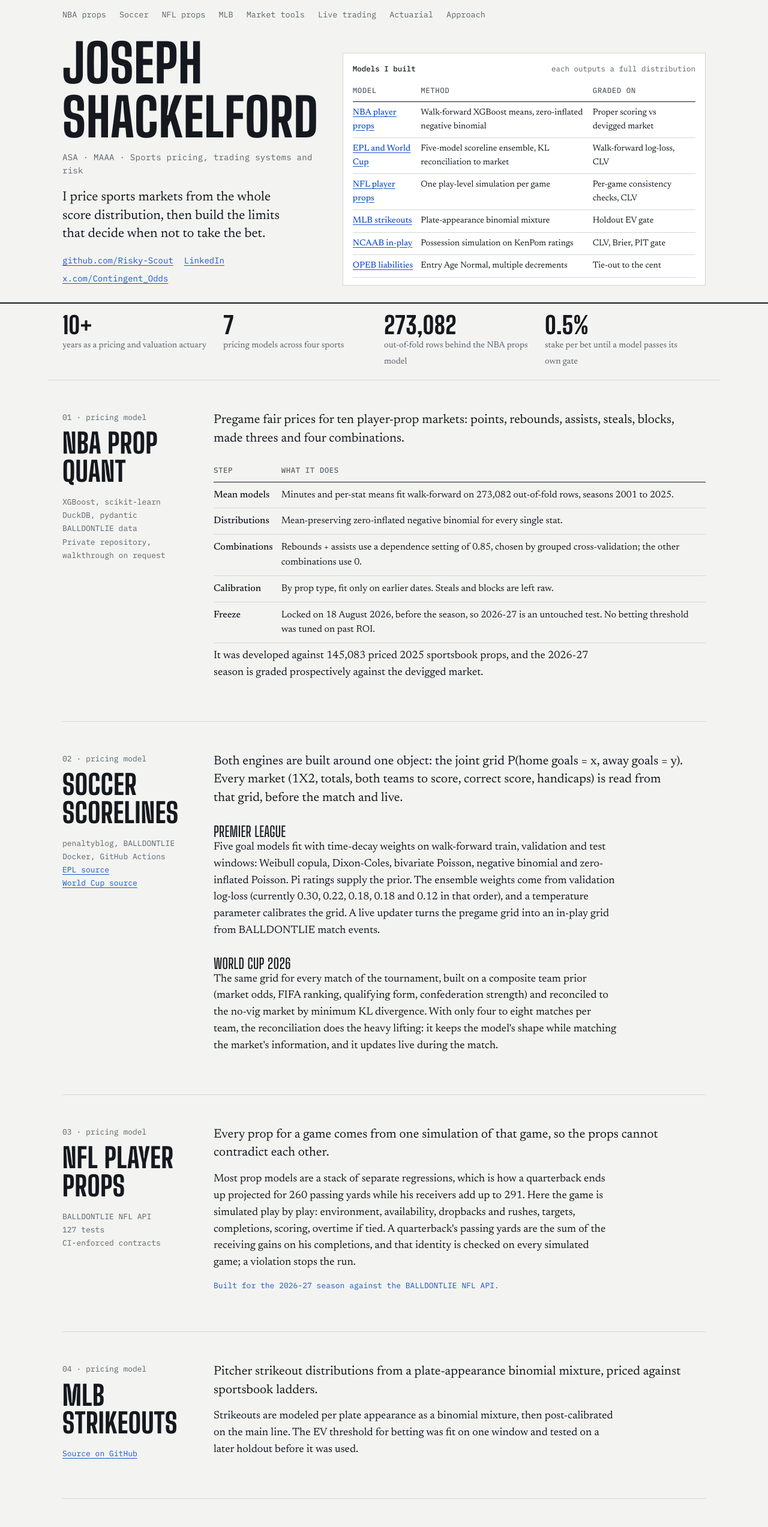
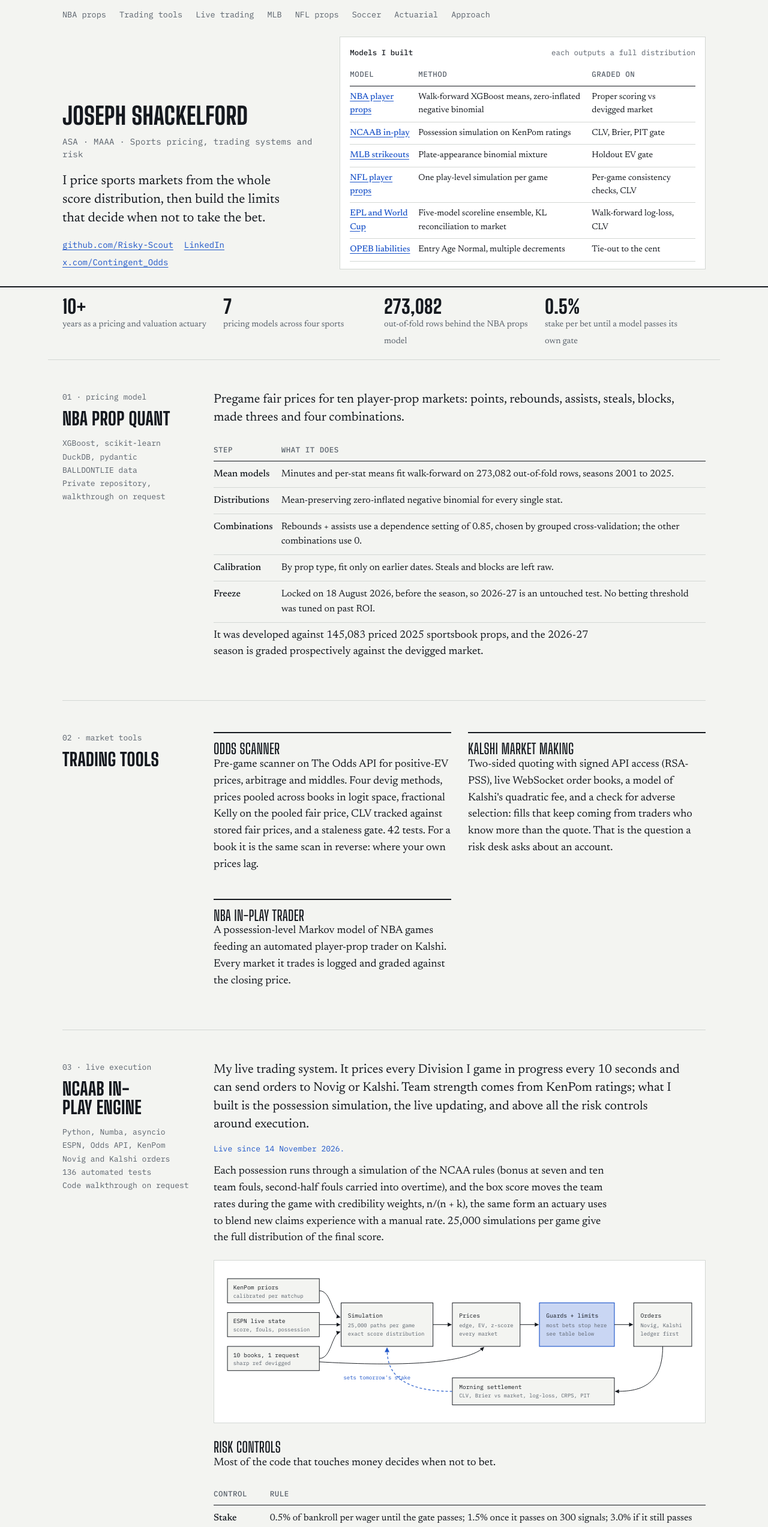
Before and after one commit to Risky-Scout/Risky-Scout.github.io, a plain HTML site: page index.html in a window 1280 px wide. Shown: the top 2545 px of the page at 60% size. Drawn offline with Linux system fonts and the light colour scheme.

Commit message:
Smaller headings; NBA, trading and live sections first

```diff
--- a/index.html
+++ b/index.html
@@ -57,8 +57,8 @@ a { color: var(--accent); text-underline-offset: 3px; }
 a:focus-visible, button:focus-visible { outline: 2px solid var(--accent); outline-offset: 3px; }
 .wrap { max-width: 1120px; margin: 0 auto; padding: 0 24px; }
 h1, h2, h3 { font-family: var(--display); font-weight: 800; letter-spacing: 0.01em; line-height: 1.02; text-wrap: balance; margin: 0; text-transform: uppercase; }
-h1 { font-size: clamp(48px, 7vw, 88px); }
-h2 { font-size: clamp(32px, 4vw, 46px); }
+h1 { font-size: clamp(30px, 3.4vw, 40px); white-space: nowrap; }
+h2 { font-size: clamp(24px, 2.4vw, 30px); }
 h3 { font-size: 24px; font-weight: 600; margin-top: 28px; }
 p { margin: 0 0 14px; max-width: 66ch; }
 .mono, td.num, .tag { font-family: var(--mono); font-variant-numeric: tabular-nums; }
@@ -84,7 +84,7 @@ header { padding: 40px 0 28px; border-bottom: 2px solid var(--ink); }
 
 .facts { display: grid; grid-template-columns: repeat(4, 1fr); gap: 0; border-bottom: 1px solid var(--rule); }
 .facts div { padding: 16px 18px 16px 0; }
-.facts b { display: block; font-family: var(--display); font-size: 40px; font-weight: 800; line-height: 1; }
+.facts b { display: block; font-family: var(--display); font-size: 32px; font-weight: 800; line-height: 1; }
 .facts span { font-size: 14.5px; color: var(--muted); }
 
 /* sections */
@@ -134,11 +134,11 @@ footer .links { margin-top: 10px; }
 <a class="skip" href="#main">Skip to content</a>
 <header style="padding-top:0">
   <div class="wrap"><nav class="site" aria-label="Sections">
-    <a href="#nba">NBA props</a><a href="#soccer">Soccer</a><a href="#nfl">NFL props</a><a href="#mlb">MLB</a><a href="#tools">Market tools</a><a href="#ncaab">Live trading</a><a href="#actuarial">Actuarial</a><a href="#approach">Approach</a>
+    <a href="#nba">NBA props</a><a href="#tools">Trading tools</a><a href="#ncaab">Live trading</a><a href="#mlb">MLB</a><a href="#nfl">NFL props</a><a href="#soccer">Soccer</a><a href="#actuarial">Actuarial</a><a href="#approach">Approach</a>
   </nav></div>
   <div class="wrap top">
     <div>
-      <h1>Joseph<br>Shackelford</h1>
+      <h1>Joseph Shackelford</h1>
       <div class="cred">ASA · MAAA · Sports pricing, trading systems and risk</div>
       <p class="thesis">I price sports markets from the whole score distribution, then build the limits that decide when not to take the bet.</p>
       <div class="links">
@@ -153,10 +153,10 @@ footer .links { margin-top: 10px; }
         <thead><tr><th>Model</th><th>Method</th><th>Graded on</th></tr></thead>
         <tbody>
           <tr><td><a href="#nba">NBA player props</a></td><td>Walk-forward XGBoost means, zero-inflated negative binomial</td><td>Proper scoring vs devigged market</td></tr>
+          <tr><td><a href="#ncaab">NCAAB in-play</a></td><td>Possession simulation on KenPom ratings</td><td>CLV, Brier, PIT gate</td></tr>
+          <tr><td><a href="#mlb">MLB strikeouts</a></td><td>Plate-appearance binomial mixture</td><td>Holdout EV gate</td></tr>
+          <tr><td><a href="#nfl">NFL player props</a></td><td>One play-level simulation per game</td><td>Per-game consistency checks, CLV</td></tr>
           <tr><td><a href="#soccer">EPL and World Cup</a></td><td>Five-model scoreline ensemble, KL reconciliation to market</td><td>Walk-forward log-loss, CLV</td></tr>
-          <tr><td><a href="#nfl">NFL player props</a></td><td>One play-level simulation per game</td><td>Per-game consistency checks, CLV</td></tr>
-          <tr><td><a href="#mlb">MLB strikeouts</a></td><td>Plate-appearance binomial mixture</td><td>Holdout EV gate</td></tr>
-          <tr><td><a href="#ncaab">NCAAB in-play</a></td><td>Possession simulation on KenPom ratings</td><td>CLV, Brier, PIT gate</td></tr>
           <tr><td><a href="#actuarial">OPEB liabilities</a></td><td>Entry Age Normal, multiple decrements</td><td>Tie-out to the cent</td></tr>
         </tbody>
       </table></div>
@@ -196,50 +196,10 @@ footer .links { margin-top: 10px; }
   </div>
 </section>
 
-<section id="soccer">
-  <div class="rail">
-    <span class="idx">02 · pricing model</span>
-    <h2>Soccer scorelines</h2>
-    <div class="meta">penaltyblog, BALLDONTLIE<br>Docker, GitHub Actions<br><a href="https://github.com/Risky-Scout/epl-odds-engine">EPL source</a><br><a href="https://github.com/Risky-Scout/worldcup2026-model">World Cup source</a></div>
-  </div>
-  <div>
-    <p class="lede">Both engines are built around one object: the joint grid P(home goals = x, away goals = y). Every market (1X2, totals, both teams to score, correct score, handicaps) is read from that grid, before the match and live.</p>
-    <h3>Premier League</h3>
-    <p>Five goal models fit with time-decay weights on walk-forward train, validation and test windows: Weibull copula, Dixon-Coles, bivariate Poisson, negative binomial and zero-inflated Poisson. Pi ratings supply the prior. The ensemble weights come from validation log-loss (currently 0.30, 0.22, 0.18, 0.18 and 0.12 in that order), and a temperature parameter calibrates the grid. A live updater turns the pregame grid into an in-play grid from BALLDONTLIE match events.</p>
-    <h3>World Cup 2026</h3>
-    <p>The same grid for every match of the tournament, built on a composite team prior (market odds, FIFA ranking, qualifying form, confederation strength) and reconciled to the no-vig market by minimum KL divergence. With only four to eight matches per team, the reconciliation does the heavy lifting: it keeps the model's shape while matching the market's information, and it updates live during the match.</p>
-  </div>
-</section>
-
-<section id="nfl">
-  <div class="rail">
-    <span class="idx">03 · pricing model</span>
-    <h2>NFL player props</h2>
-    <div class="meta">BALLDONTLIE NFL API<br>127 tests<br>CI-enforced contracts</div>
-  </div>
-  <div>
-    <p class="lede">Every prop for a game comes from one simulation of that game, so the props cannot contradict each other.</p>
-    <p>Most prop models are a stack of separate regressions, which is how a quarterback ends up projected for 260 passing yards while his receivers add up to 291. Here the game is simulated play by play: environment, availability, dropbacks and rushes, targets, completions, scoring, overtime if tied. A quarterback's passing yards are the sum of the receiving gains on his completions, and that identity is checked on every simulated game; a violation stops the run.</p>
-    <p class="status">Built for the 2026-27 season against the BALLDONTLIE NFL API.</p>
-  </div>
-</section>
-
-<section id="mlb">
-  <div class="rail">
-    <span class="idx">04 · pricing model</span>
-    <h2>MLB strikeouts</h2>
-    <div class="meta"><a href="https://github.com/Risky-Scout/mlb-odds-engine">Source on GitHub</a></div>
-  </div>
-  <div>
-    <p class="lede">Pitcher strikeout distributions from a plate-appearance binomial mixture, priced against sportsbook ladders.</p>
-    <p>Strikeouts are modeled per plate appearance as a binomial mixture, then post-calibrated on the main line. The EV threshold for betting was fit on one window and tested on a later holdout before it was used.</p>
-  </div>
-</section>
-
 <section id="tools">
   <div class="rail">
-    <span class="idx">05 · market tools</span>
-    <h2>Scanning, quoting, paper trading</h2>
+    <span class="idx">02 · market tools</span>
+    <h2>Trading tools</h2>
   </div>
   <div class="cols">
     <div class="card">
@@ -252,14 +212,14 @@ footer .links { margin-top: 10px; }
     </div>
     <div class="card">
       <h3>NBA in-play trader</h3>
-      <p>A possession-level Markov model of NBA games feeding an automated player-prop trader on Kalshi. It runs in paper mode and is graded on every market before any real stake goes in.</p>
+      <p>A possession-level Markov model of NBA games feeding an automated player-prop trader on Kalshi. Every market it trades is logged and graded against the closing price.</p>
     </div>
   </div>
 </section>
 
 <section id="ncaab">
   <div class="rail">
-    <span class="idx">06 · live execution</span>
+    <span class="idx">03 · live execution</span>
     <h2>NCAAB in-play engine</h2>
     <div class="meta">Python, Numba, asyncio<br>ESPN, Odds API, KenPom<br>Novig and Kalshi orders<br>136 automated tests<br>Code walkthrough on request</div>
   </div>
@@ -316,6 +276,46 @@ footer .links { margin-top: 10px; }
   </div>
 </section>
 
+<section id="mlb">
+  <div class="rail">
+    <span class="idx">04 · pricing model</span>
+    <h2>MLB strikeouts</h2>
+    <div class="meta"><a href="https://github.com/Risky-Scout/mlb-odds-engine">Source on GitHub</a></div>
+  </div>
+  <div>
+    <p class="lede">Pitcher strikeout distributions from a plate-appearance binomial mixture, priced against sportsbook ladders.</p>
+    <p>Strikeouts are modeled per plate appearance as a binomial mixture, then post-calibrated on the main line. The EV threshold for betting was fit on one window and tested on a later holdout before it was used.</p>
+  </div>
+</section>
+
+<section id="nfl">
+  <div class="rail">
+    <span class="idx">05 · pricing model</span>
+    <h2>NFL player props</h2>
+    <div class="meta">BALLDONTLIE NFL API<br>127 tests<br>CI-enforced contracts</div>
+  </div>
+  <div>
+    <p class="lede">Every prop for a game comes from one simulation of that game, so the props cannot contradict each other.</p>
+    <p>Most prop models are a stack of separate regressions, which is how a quarterback ends up projected for 260 passing yards while his receivers add up to 291. Here the game is simulated play by play: environment, availability, dropbacks and rushes, targets, completions, scoring, overtime if tied. A quarterback's passing yards are the sum of the receiving gains on his completions, and that identity is checked on every simulated game; a violation stops the run.</p>
+    <p class="status">Built for the 2026-27 season against the BALLDONTLIE NFL API.</p>
+  </div>
+</section>
+
+<section id="soccer">
+  <div class="rail">
+    <span class="idx">06 · pricing model</span>
+    <h2>Soccer scorelines</h2>
+    <div class="meta">penaltyblog, BALLDONTLIE<br>Docker, GitHub Actions<br><a href="https://github.com/Risky-Scout/epl-odds-engine">EPL source</a><br><a href="https://github.com/Risky-Scout/worldcup2026-model">World Cup source</a></div>
+  </div>
+  <div>
+    <p class="lede">Both engines are built around one object: the joint grid P(home goals = x, away goals = y). Every market (1X2, totals, both teams to score, correct score, handicaps) is read from that grid, before the match and live.</p>
+    <h3>Premier League</h3>
+    <p>Five goal models fit with time-decay weights on walk-forward train, validation and test windows: Weibull copula, Dixon-Coles, bivariate Poisson, negative binomial and zero-inflated Poisson. Pi ratings supply the prior. The ensemble weights come from validation log-loss (currently 0.30, 0.22, 0.18, 0.18 and 0.12 in that order), and a temperature parameter calibrates the grid. A live updater turns the pregame grid into an in-play grid from BALLDONTLIE match events.</p>
+    <h3>World Cup 2026</h3>
+    <p>The same grid for every match of the tournament, built on a composite team prior (market odds, FIFA ranking, qualifying form, confederation strength) and reconciled to the no-vig market by minimum KL divergence. With only four to eight matches per team, the reconciliation does the heavy lifting: it keeps the model's shape while matching the market's information, and it updates live during the match.</p>
+  </div>
+</section>
+
 <section id="actuarial">
   <div class="rail">
     <span class="idx">07 · actuarial</span>
@@ -338,8 +338,6 @@ footer .links { margin-top: 10px; }
     </table></div>
   </div>
 </section>
-
-
 
 <section id="approach">
   <div class="rail">
@@ -371,6 +369,24 @@ footer .links { margin-top: 10px; }
 
 
 
+
+
+
+
+
+
+
+
+
+
+
+
+
+
+
+
+
+
 </main>
 
 <footer>
```
